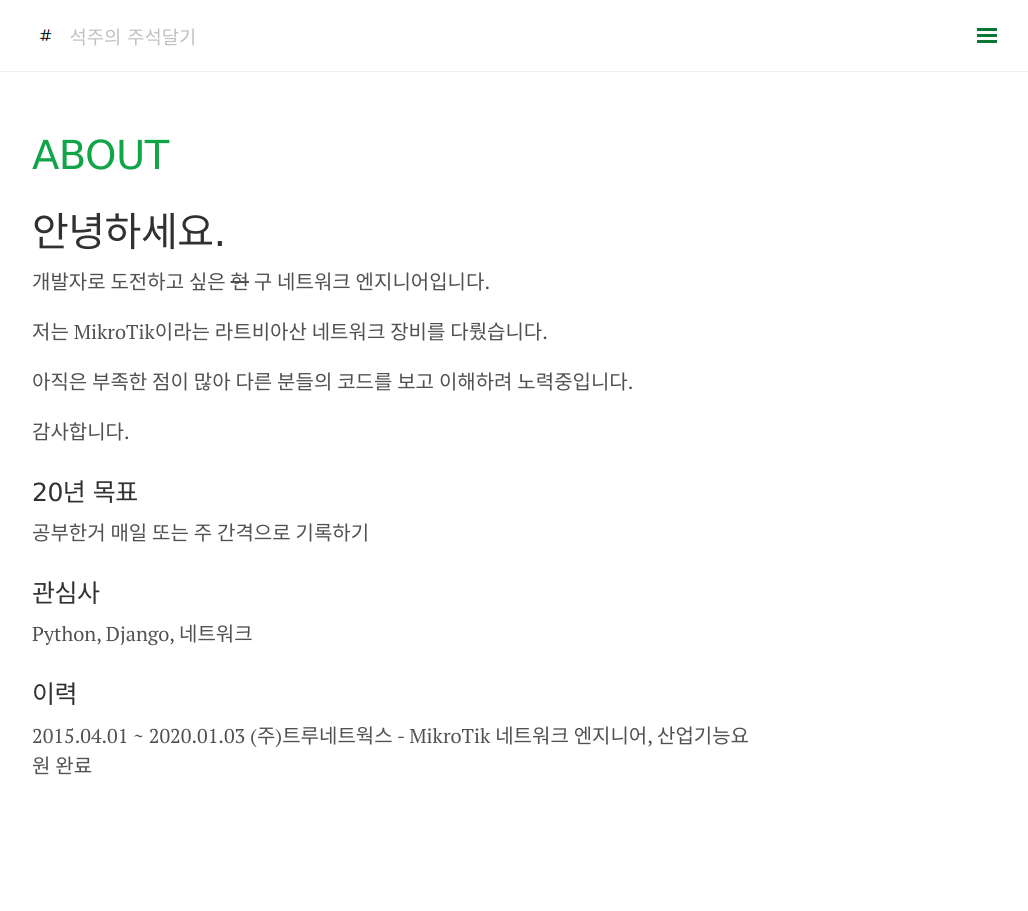
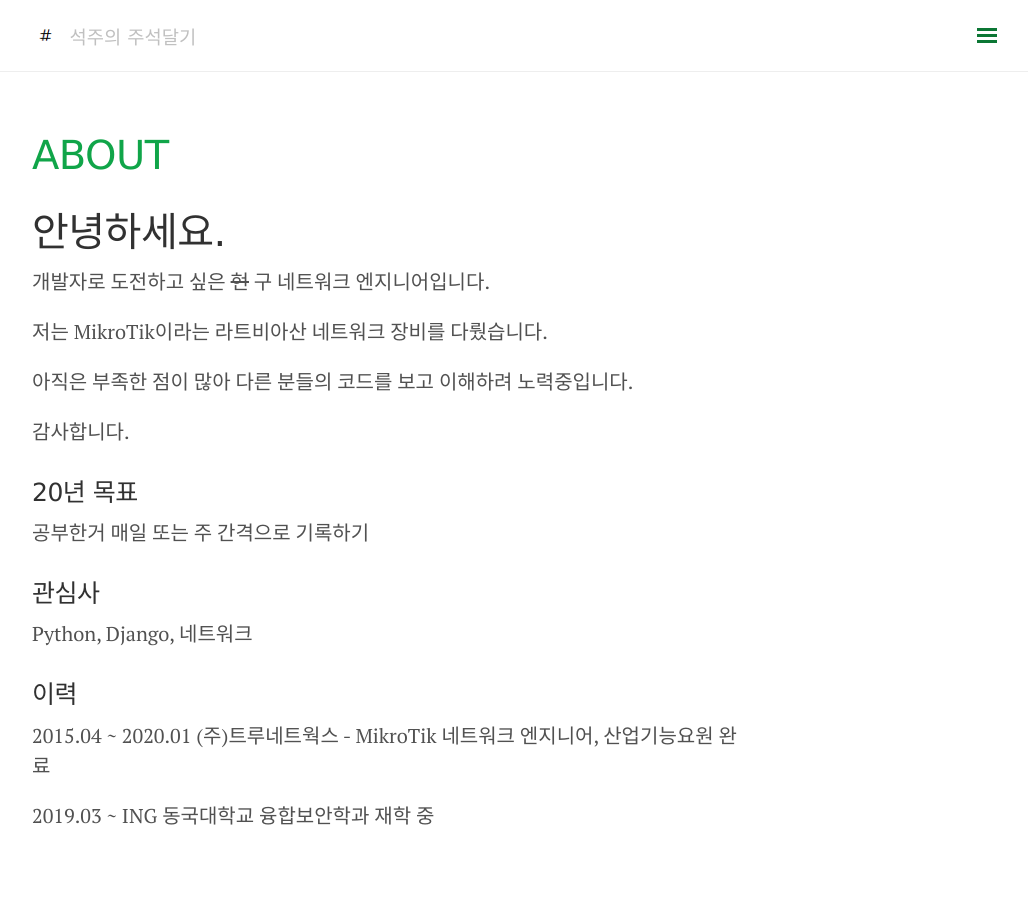
Before and after one commit to somefood/somefood.github.io, a Jekyll site: the page built from about.md, in a window 1280 px wide. Shown: the whole page, without its empty margins (248-1276 px from the left). Built offline with Jekyll 4.4.1, drawn with Linux system fonts in a browser that asks for light colours; nearby versions of some CDN libraries; comment, search, counter and statistics services are not loaded.

Commit message:
update about.md

```diff
--- a/about.md
+++ b/about.md
@@ -23,4 +23,6 @@ comments: false
 Python, Django, 네트워크
 
 ### 이력
-2015.04.01 ~ 2020.01.03 (주)트루네트웍스 - MikroTik 네트워크 엔지니어, 산업기능요원 완료
+2015.04 ~ 2020.01 (주)트루네트웍스 - MikroTik 네트워크 엔지니어, 산업기능요원 완료
+
+2019.03 ~ ING 동국대학교 융합보안학과 재학 중
```
